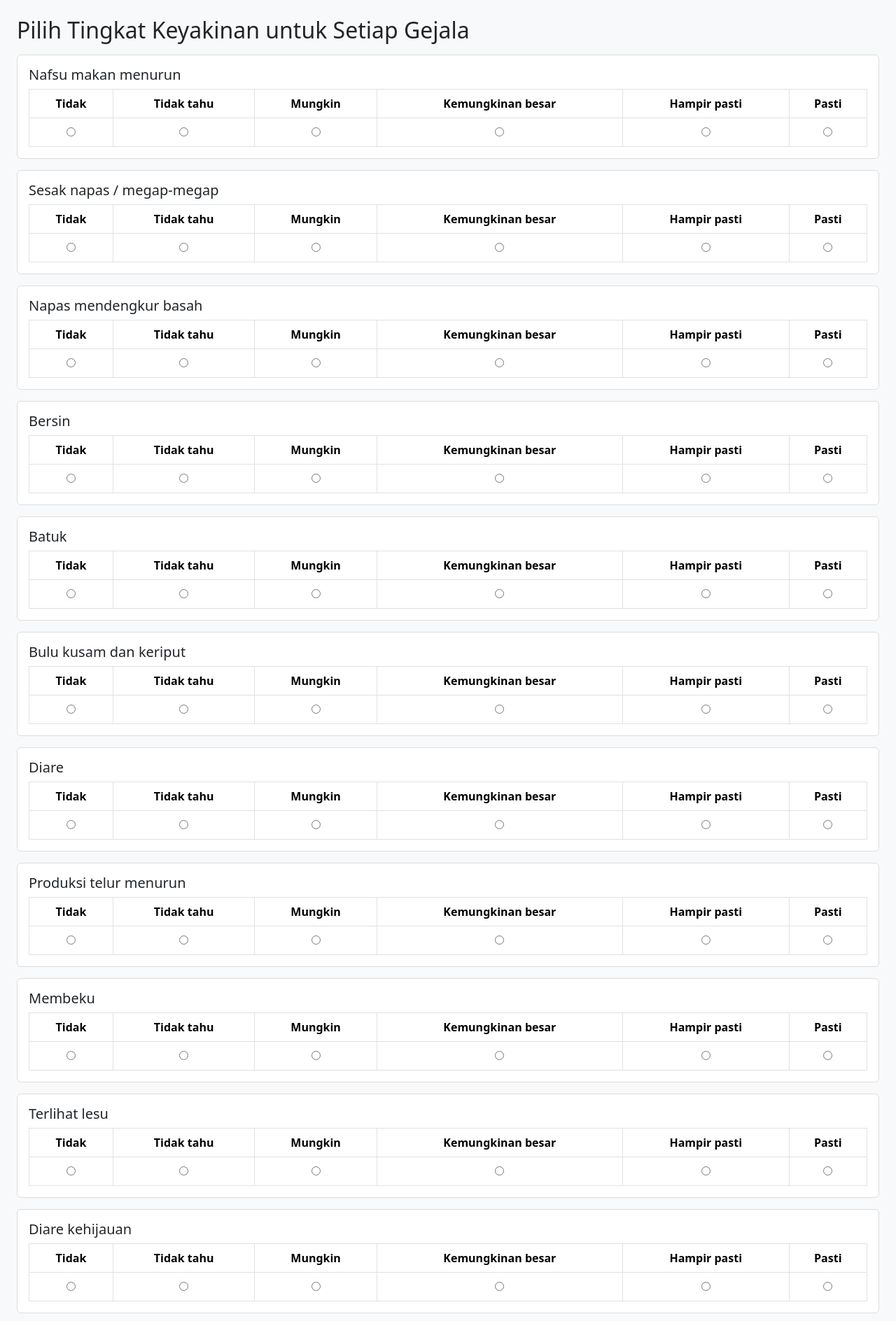
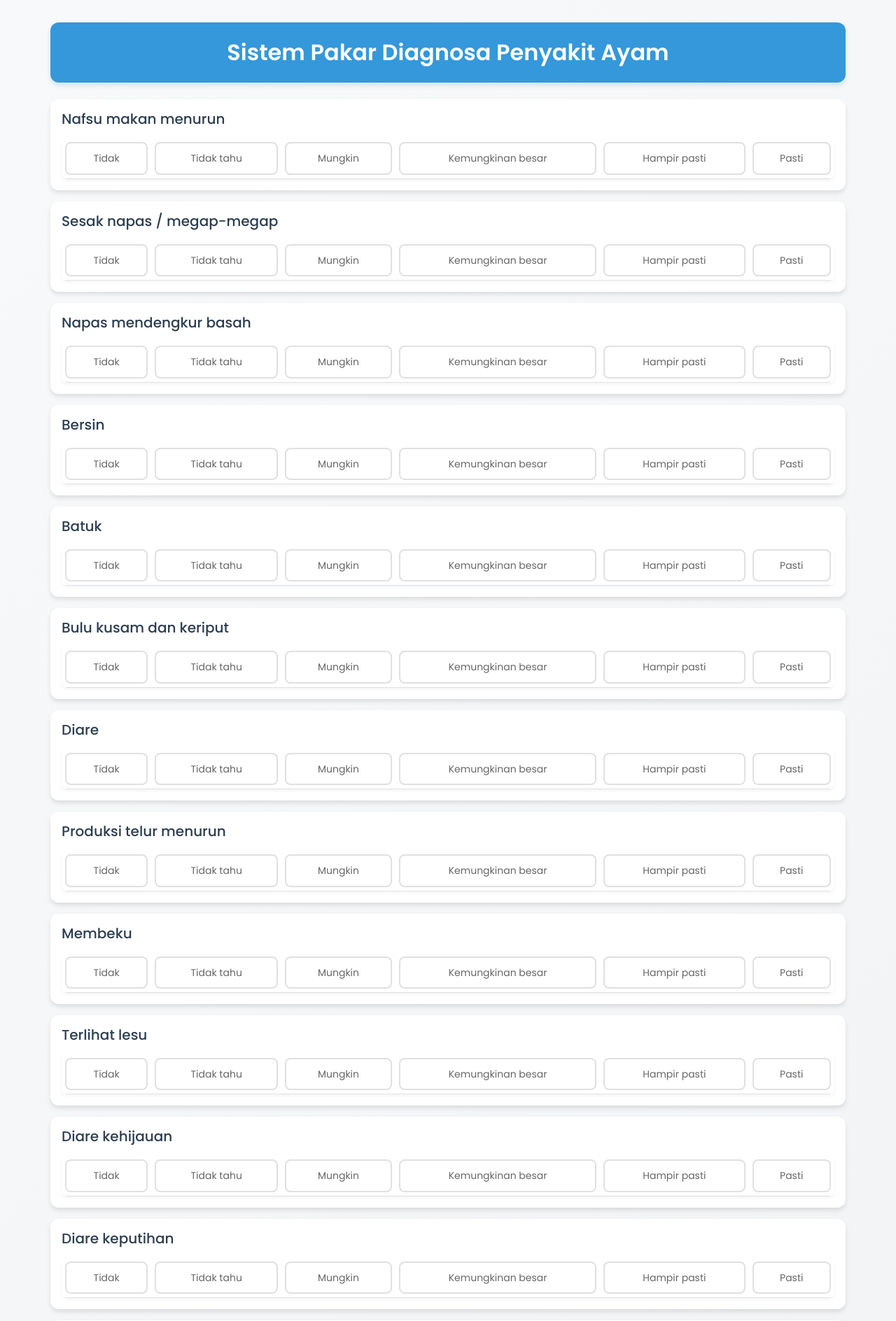
Before and after one commit to rises27/Sistem-Pakar, a Flask app: page / in a window 1280 px wide. Shown: the top 1888 px of the page at 70% size. Run offline with Flask 3, Linux system fonts and the light colour scheme.

Commit message:
Nambah Style biar mevwah

```diff
--- a/ui/templates/index.html
+++ b/ui/templates/index.html
@@ -4,53 +4,232 @@
     <meta charset="UTF-8">
     <title>Diagnosa Penyakit</title>
     <link rel="stylesheet" href="https://cdn.jsdelivr.net/npm/bootstrap@5.3.2/dist/css/bootstrap.min.css">
+    <link href="https://fonts.googleapis.com/css2?family=Poppins:wght@400;500;600&display=swap" rel="stylesheet">
     <style>
         body {
-            background-color: #f8f9fa;
+            background: linear-gradient(135deg, #f8f9fa 0%, #e9ecef 100%);
+            font-family: 'Poppins', sans-serif;
+            line-height: 1.6;
+        }
+        .container {
+            max-width: 1200px;
+            margin: 0 auto;
+            padding: 2rem;
+        }
+        h2 {
+            color: white;
+            text-align: center;
+            font-weight: 600;
+            margin-bottom: 2rem;
+            padding: 1.5rem;
+            background: #3498db;
+            border-radius: 12px;
+            box-shadow: 0 4px 6px rgba(52,152,219,0.2);
         }
         table {
             width: 100%;
             text-align: center;
-            border-collapse: collapse;
+            border-collapse: separate;
+            border-spacing: 0;
+            background: white;
+            border-radius: 8px;
+            overflow: hidden;
+            box-shadow: 0 2px 4px rgba(0,0,0,0.05);
         }
         th, td {
-            padding: 8px;
+            padding: 12px;
+            transition: background-color 0.2s;
         }
         th {
-            background-color: #f2f2f2;
+            background-color: #3498db;
+            color: white;
+            font-weight: 500;
         }
         .card {
-            border: 1px solid #ddd;
+            border: none;
+            border-radius: 12px;
+            box-shadow: 0 4px 6px rgba(0,0,0,0.1);
+            transition: transform 0.2s, box-shadow 0.2s;
+            background: white;
+            margin-bottom: 1.5rem;
+        }
+        .card:hover {
+            transform: translateY(-2px);
+            box-shadow: 0 6px 12px rgba(0,0,0,0.15);
         }
         h5 {
-            margin-bottom: 0.5rem;
+            margin-bottom: 1rem;
+            color: #2c3e50;
+            font-weight: 500;
+        }
+        .btn-primary {
+            background: #3498db;
+            border: none;
+            padding: 12px 30px;
+            font-weight: 500;
+            border-radius: 8px;
+            box-shadow: 0 2px 4px rgba(52,152,219,0.3);
+            transition: all 0.3s;
+        }
+        .btn-primary:hover {
+            background: #2980b9;
+            transform: translateY(-1px);
+            box-shadow: 0 4px 8px rgba(52,152,219,0.4);
+        }
+        .choice-box {
+            display: block;
+            position: relative;
+            padding: 10px 15px;
+            cursor: pointer;
+            font-size: 14px;
+            user-select: none;
+            width: 100%;
+            border: 2px solid #e0e0e0;
+            border-radius: 8px;
+            transition: all 0.3s ease;
+            background: white;
+            text-align: center;
+            overflow: hidden;
+        }
+
+        .choice-box:hover {
+            border-color: #3498db;
+            background: #f8f9fa;
+        }
+
+        .choice-box input:checked + .checkmark,
+        .choice-box input:checked ~ .checkmark {
+            background: #3498db;
+            color: white;
+            display: block;
+            margin: -10px -15px;
+            padding: 10px 15px;
+        }
+
+        .choice-box input {
+            position: absolute;
+            opacity: 0;
+            cursor: pointer;
+            height: 0;
+            width: 0;
+        }
+
+        .checkmark {
+            display: block;
+            color: #666;
+            transition: all 0.3s ease;
+        }
+
+        .choice-box:hover {
+            border-color: #3498db;
+            background: #f8f9fa;
+        }
+
+        .choice-box input:checked ~ .checkmark {
+            color: white;
+            font-weight: 500;
+        }
+
+        .choice-box input:checked + .checkmark {
+            color: white;
+        }
+
+        .choice-box input:checked {
+            background: #3498db;
+        }
+
+        .choice-box input:checked ~ .choice-box {
+            border-color: #3498db;
+        }
+
+        /* Style baru untuk box yang terpilih */
+        .choice-box input:checked + .checkmark {
+            color: white;
+        }
+
+        .choice-box input:checked ~ .checkmark {
+            color: white;
+        }
+
+        /* Mengubah background box saat dipilih */
+        input:checked ~ .checkmark {
+            background: #3498db;
+            border-radius: 6px;
+            padding: 8px 12px;
+            margin: -8px -12px;
+        }
+
+        tr.choice-row td {
+            padding: 5px;
+        }
+
+        /* Menghilangkan header tabel karena text sudah ada di dalam box */
+        table th {
+            display: none;
+        }
+        .alert {
+            border-radius: 8px;
+            box-shadow: 0 2px 4px rgba(0,0,0,0.05);
+            border: none;
+        }
+        .alert-info {
+            background-color: #ebf5fb;
+            color: #2c3e50;
+            border-left: 4px solid #3498db;
+        }
+        #hasil h4 {
+            color: #2c3e50;
+            margin-bottom: 1.5rem;
+            font-weight: 600;
         }
     </style>
 </head>
-<body class="p-4">
-
-    <h2 class="mb-3">Pilih Tingkat Keyakinan untuk Setiap Gejala</h2>
+<body>
+    <div class="container">
+        <h2 class="mb-4">Sistem Pakar Diagnosa Penyakit Ayam</h2>
 
     <form id="diagnose-form" class="mb-4">
         {% for kode, nama in gejala.items() %}
         <div class="card mb-3 p-3">
             <h5>{{ nama }}</h5>
-            <table class="table table-bordered mb-0">
-                <tr>
-                    <th>Tidak</th>
-                    <th>Tidak tahu</th>
-                    <th>Mungkin</th>
-                    <th>Kemungkinan besar</th>
-                    <th>Hampir pasti</th>
-                    <th>Pasti</th>
-                </tr>
-                <tr>
-                    <td><input type="radio" name="cf_{{ kode }}" value="0"></td>
-                    <td><input type="radio" name="cf_{{ kode }}" value="0.2"></td>
-                    <td><input type="radio" name="cf_{{ kode }}" value="0.4"></td>
-                    <td><input type="radio" name="cf_{{ kode }}" value="0.6"></td>
-                    <td><input type="radio" name="cf_{{ kode }}" value="0.8"></td>
-                    <td><input type="radio" name="cf_{{ kode }}" value="1.0"></td>
+            <table class="table mb-0">
+                <tr class="choice-row">
+                    <td>
+                        <label class="choice-box">
+                            <input type="radio" name="cf_{{ kode }}" value="0">
+                            <span class="checkmark">Tidak</span>
+                        </label>
+                    </td>
+                    <td>
+                        <label class="choice-box">
+                            <input type="radio" name="cf_{{ kode }}" value="0.2">
+                            <span class="checkmark">Tidak tahu</span>
+                        </label>
+                    </td>
+                    <td>
+                        <label class="choice-box">
+                            <input type="radio" name="cf_{{ kode }}" value="0.4">
+                            <span class="checkmark">Mungkin</span>
+                        </label>
+                    </td>
+                    <td>
+                        <label class="choice-box">
+                            <input type="radio" name="cf_{{ kode }}" value="0.6">
+                            <span class="checkmark">Kemungkinan besar</span>
+                        </label>
+                    </td>
+                    <td>
+                        <label class="choice-box">
+                            <input type="radio" name="cf_{{ kode }}" value="0.8">
+                            <span class="checkmark">Hampir pasti</span>
+                        </label>
+                    </td>
+                    <td>
+                        <label class="choice-box">
+                            <input type="radio" name="cf_{{ kode }}" value="1.0">
+                            <span class="checkmark">Pasti</span>
+                        </label>
+                    </td>
                 </tr>
             </table>
         </div>
```
